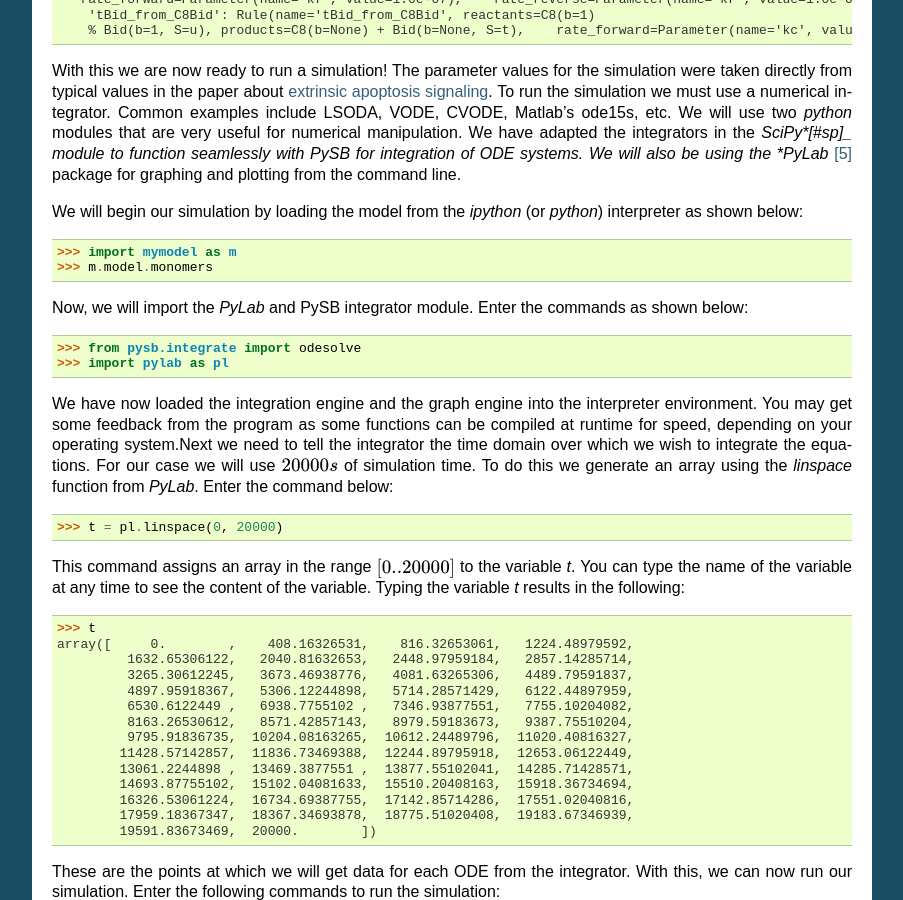
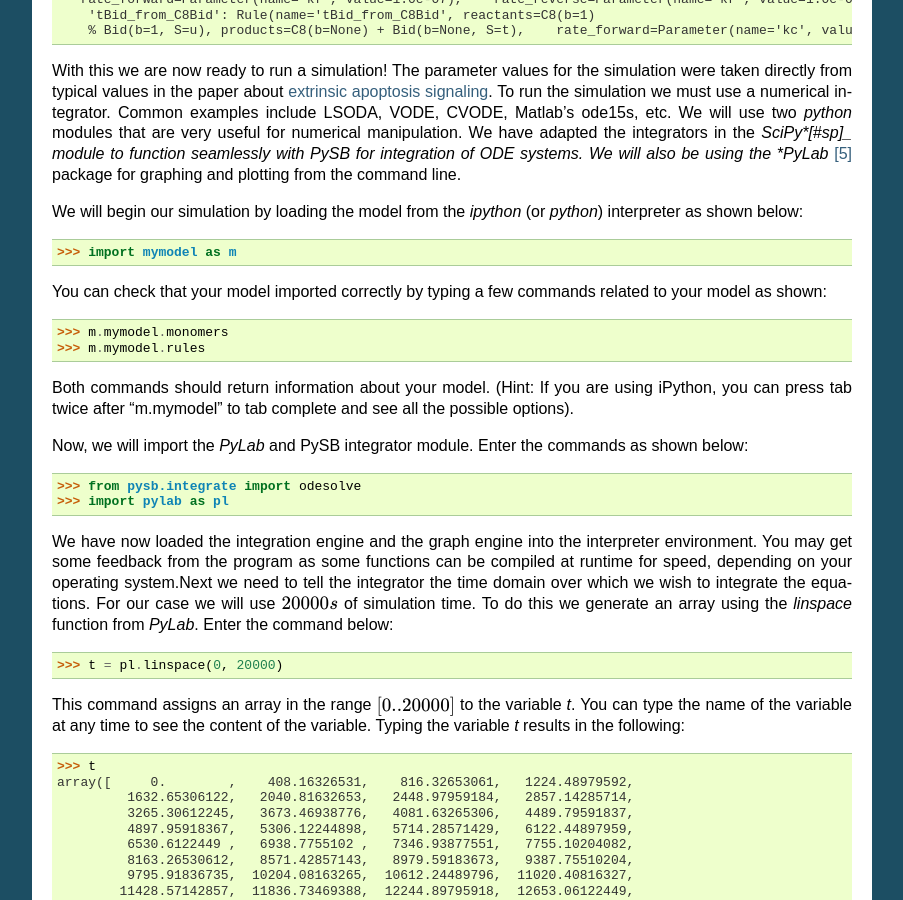
Before and after one commit to pysb/pysb, a Sphinx documentation site: the page built from doc/tutorial.rst, in a window 1280 px wide and 900 px high, scrolled down 7307 px. Shown: the whole window, without its empty margins (198-1101 px from the left). Built offline with Sphinx 7.4.7, drawn with Linux system fonts in a browser that asks for light colours; formulas are drawn with MathJax 3; some of the changed text lies outside the part shown.

```diff
--- a/doc/tutorial.rst
+++ b/doc/tutorial.rst
@@ -442,7 +442,17 @@
 (or *python*) interpreter as shown below::
 
    >>> import mymodel as m
-   >>> m.model.monomers
+
+You can check that your model imported correctly by typing a few
+commands related to your model as shown::
+
+   >>> m.mymodel.monomers
+   >>> m.mymodel.rules
+
+Both commands should return information about your model. (Hint: If
+you are using iPython, you can press tab twice after "m.mymodel" to
+tab complete and see all the possible options).
+
 
 Now, we will import the *PyLab* and PySB integrator module. Enter
 the commands as shown below::
```
Also changed, not shown: other parts of doc/tutorial.rst (+3 -3 lines), 1 other file.
